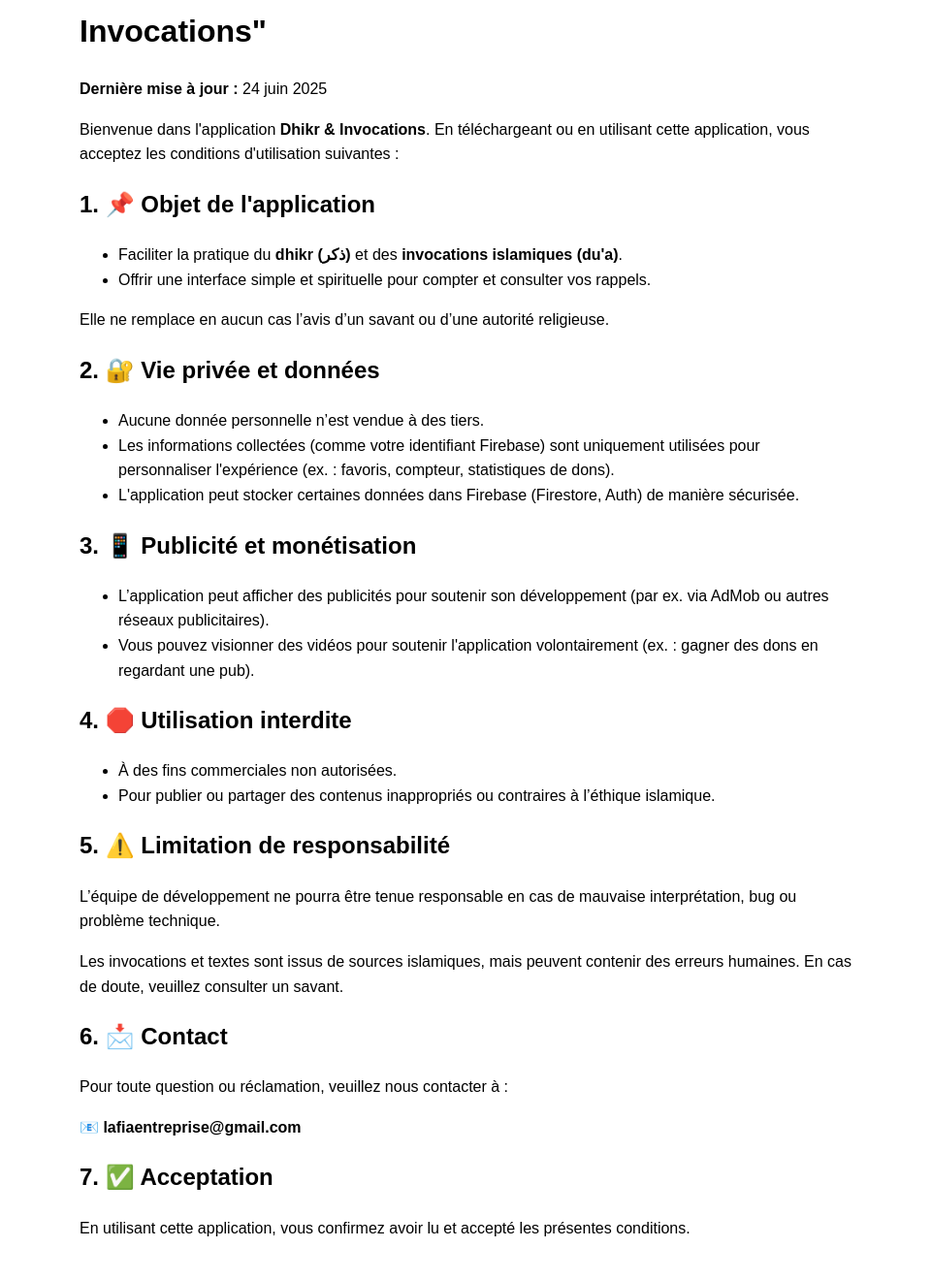
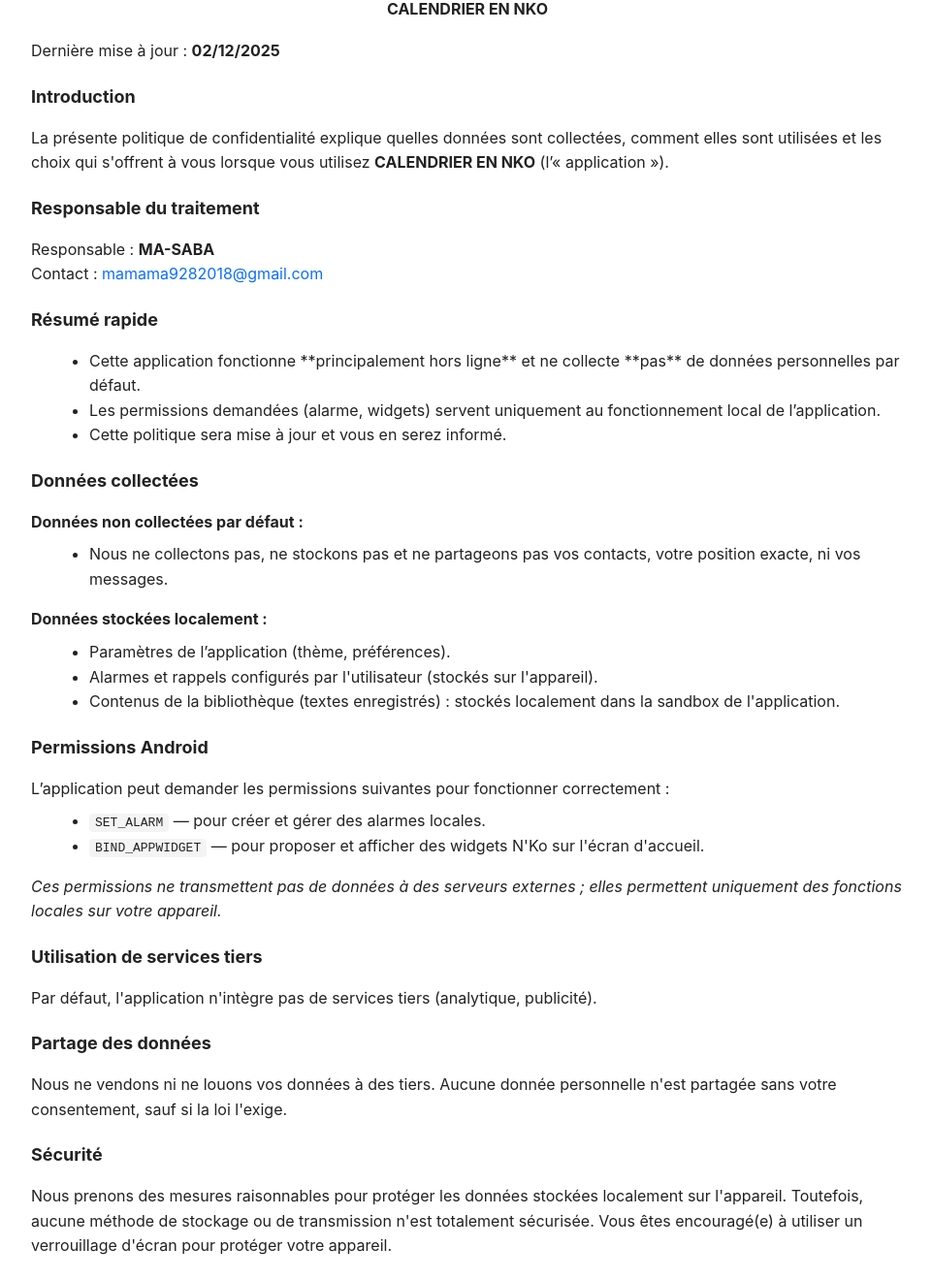
Before and after one commit to bassirikisanogo/sanwala-privacy-policy, a plain HTML site: page index.html in a window 1280 px wide. Shown: the part 86-1406 px from the top of the page at 97% size, without its empty margins (158-1119 px from the left). Drawn offline with Linux system fonts and the light colour scheme.

Commit message:
Update privacy policy and HTML structure

```diff
--- a/index.html
+++ b/index.html
@@ -1,52 +1,132 @@
-<!DOCTYPE html>
+<!doctype html>
 <html lang="fr">
 <head>
-  <meta charset="UTF-8">
-  <title>Conditions d’utilisation – Dhikr & Invocations1.</title>
+  <meta charset="utf-8" />
+  <meta name="viewport" content="width=device-width,initial-scale=1" />
+  <title>Politique de confidentialité — CALENDRIER EN NKO</title>
+  <style>
+    body { font-family: -apple-system, BlinkMacSystemFont, "Segoe UI", Roboto, "Helvetica Neue", Arial; line-height:1.6; color:#222; padding:24px; max-width:900px; margin:0 auto; }
+    header { text-align:center; margin-bottom:18px; }
+    h1 { margin:6px 0 8px; font-size:28px; }
+    h2 { margin-top:20px; font-size:18px; }
+    p { margin:8px 0; }
+    ul { margin:8px 0 16px 20px; }
+    code { background:#f4f4f4; padding:2px 6px; border-radius:4px; }
+    footer { margin-top:28px; font-size:13px; color:#555; }
+    a { color:#0b6efd; text-decoration:none; }
+  </style>
 </head>
-<body style="font-family: sans-serif; max-width: 800px; margin: auto; padding: 20px; line-height: 1.6;">
+<body>
+  <header>
+    <h1>Politique de confidentialité</h1>
+    <p><strong>CALENDRIER EN NKO</strong></p>
+  </header>
 
-  <h1>Conditions d’utilisation – Application "Dhikr & Invocations"</h1>
-  <p><strong>Dernière mise à jour :</strong> 24 juin 2025</p>
+  <section>
+    <p>Dernière mise à jour : <strong>02/12/2025</strong></p>
 
-  <p>Bienvenue dans l'application <strong>Dhikr & Invocations</strong>. En téléchargeant ou en utilisant cette application, vous acceptez les conditions d'utilisation suivantes :</p>
+    <h2>Introduction</h2>
+    <p>
+      La présente politique de confidentialité explique quelles données sont collectées, comment elles sont utilisées et les choix qui s'offrent à vous lorsque vous utilisez <strong>CALENDRIER EN NKO</strong> (l’« application »).
+    </p>
 
-  <h2>1. 📌 Objet de l'application</h2>
-  <ul>
-    <li>Faciliter la pratique du <strong>dhikr (ذكر)</strong> et des <strong>invocations islamiques (du'a)</strong>.</li>
-    <li>Offrir une interface simple et spirituelle pour compter et consulter vos rappels.</li>
-  </ul>
-  <p>Elle ne remplace en aucun cas l’avis d’un savant ou d’une autorité religieuse.</p>
+    <h2>Responsable du traitement</h2>
+    <p>
+      Responsable : <strong>MA-SABA</strong><br />
+      Contact : <a href="mailto:mamama9282018@gmail.com">mamama9282018@gmail.com</a>
+    </p>
 
-  <h2>2. 🔐 Vie privée et données</h2>
-  <ul>
-    <li>Aucune donnée personnelle n’est vendue à des tiers.</li>
-    <li>Les informations collectées (comme votre identifiant Firebase) sont uniquement utilisées pour personnaliser l'expérience (ex. : favoris, compteur, statistiques de dons).</li>
-    <li>L'application peut stocker certaines données dans Firebase (Firestore, Auth) de manière sécurisée.</li>
-  </ul>
+    <h2>Résumé rapide</h2>
+    <ul>
+      <li>Cette application fonctionne **principalement hors ligne** et ne collecte **pas** de données personnelles par défaut.</li>
+      <li>Les permissions demandées (alarme, widgets) servent uniquement au fonctionnement local de l’application.</li>
+      <li>Cette politique sera mise à jour et vous en serez informé.</li>
+    </ul>
 
-  <h2>3. 📱 Publicité et monétisation</h2>
-  <ul>
-    <li>L’application peut afficher des publicités pour soutenir son développement (par ex. via AdMob ou autres réseaux publicitaires).</li>
-    <li>Vous pouvez visionner des vidéos pour soutenir l'application volontairement (ex. : gagner des dons en regardant une pub).</li>
-  </ul>
+    <h2>Données collectées</h2>
+    <p><strong>Données non collectées par défaut :</strong></p>
+    <ul>
+      <li>Nous ne collectons pas, ne stockons pas et ne partageons pas vos contacts, votre position exacte, ni vos messages.</li>
+    </ul>
 
-  <h2>4. 🛑 Utilisation interdite</h2>
-  <ul>
-    <li>À des fins commerciales non autorisées.</li>
-    <li>Pour publier ou partager des contenus inappropriés ou contraires à l’éthique islamique.</li>
-  </ul>
+    <p><strong>Données stockées localement :</strong></p>
+    <ul>
+      <li>Paramètres de l’application (thème, préférences).</li>
+      <li>Alarmes et rappels configurés par l'utilisateur (stockés sur l'appareil).</li>
+      <li>Contenus de la bibliothèque (textes enregistrés) : stockés localement dans la sandbox de l'application.</li>
+    </ul>
 
-  <h2>5. ⚠️ Limitation de responsabilité</h2>
-  <p>L’équipe de développement ne pourra être tenue responsable en cas de mauvaise interprétation, bug ou problème technique.</p>
-  <p>Les invocations et textes sont issus de sources islamiques, mais peuvent contenir des erreurs humaines. En cas de doute, veuillez consulter un savant.</p>
+    <h2>Permissions Android</h2>
+    <p>
+      L’application peut demander les permissions suivantes pour fonctionner correctement :
+    </p>
+    <ul>
+      <li><code>SET_ALARM</code> — pour créer et gérer des alarmes locales.</li>
+      <li><code>BIND_APPWIDGET</code> — pour proposer et afficher des widgets N'Ko sur l'écran d'accueil.</li>
+    </ul>
+    <p>
+      <em>Ces permissions ne transmettent pas de données à des serveurs externes ; elles permettent uniquement des fonctions locales sur votre appareil.</em>
+    </p>
 
-  <h2>6. 📩 Contact</h2>
-  <p>Pour toute question ou réclamation, veuillez nous contacter à :</p>
-  <p><strong>📧 lafiaentreprise@gmail.com</strong></p>
+    <h2>Utilisation de services tiers</h2>
+    <p>
+      Par défaut, l'application n'intègre pas de services tiers (analytique, publicité).
+    </p>
 
-  <h2>7. ✅ Acceptation</h2>
-  <p>En utilisant cette application, vous confirmez avoir lu et accepté les présentes conditions.</p>
+    <h2>Partage des données</h2>
+    <p>
+      Nous ne vendons ni ne louons vos données à des tiers. Aucune donnée personnelle n'est partagée sans votre consentement, sauf si la loi l'exige.
+    </p>
 
+    <h2>Sécurité</h2>
+    <p>
+      Nous prenons des mesures raisonnables pour protéger les données stockées localement sur l'appareil. Toutefois, aucune méthode de stockage ou de transmission n'est totalement sécurisée. Vous êtes encouragé(e) à utiliser un verrouillage d'écran pour protéger votre appareil.
+    </p>
+
+    <h2>Conservation des données</h2>
+    <p>
+      Les données et réglages locaux sont conservés sur l'appareil tant que l'application reste installée. La suppression de l'application efface normalement les données locales.
+    </p>
+
+    <h2>Droits des utilisateurs</h2>
+    <p>
+      Conformément à la réglementation applicable, vous pouvez :
+    </p>
+    <ul>
+      <li>Demander l'accès aux données que vous avez fournies (si applicable).</li>
+      <li>Demander la correction ou la suppression de vos données personnelles.</li>
+      <li>Retirer votre consentement à tout moment pour les traitements basés sur le consentement.</li>
+    </ul>
+    <p>
+      Pour exercer vos droits, contactez-nous à : <a href="mailto:mamama9282018@gmail.com">mamama9282018@gmail.com</a>.
+    </p>
+
+    <h2>Enfants</h2>
+    <p>
+      L’application n'est pas destinée aux enfants de moins de 13 ans (ou l’âge applicable local). Nous ne collectons pas sciemment de données personnelles d’enfants.
+    </p>
+
+    <h2>Modifications de la politique</h2>
+    <p>
+      Nous pouvons mettre à jour cette politique. La version la plus récente sera toujours disponible sur cette page (ou via le Play Store). En cas de changement substantiel, nous l’indiquerons dans l’application ou via le Play Store.
+    </p>
+
+    <h2>Contact</h2>
+    <p>
+      Pour toute question relative à cette politique, écrivez à :<br />
+      <strong><a href="mailto:mamama9282018@gmail.com">mamama9282018@gmail.com</a></strong>
+    </p>
+
+    <footer>
+      <p>
+        © <span id="year">2025</span> <strong>MA-SABA</strong>. Tous droits réservés.
+      </p>
+    </footer>
+  </section>
+
+  <script>
+    // met automatiquement l'année courante
+    document.getElementById('year').textContent = new Date().getFullYear();
+  </script>
 </body>
 </html>
```
